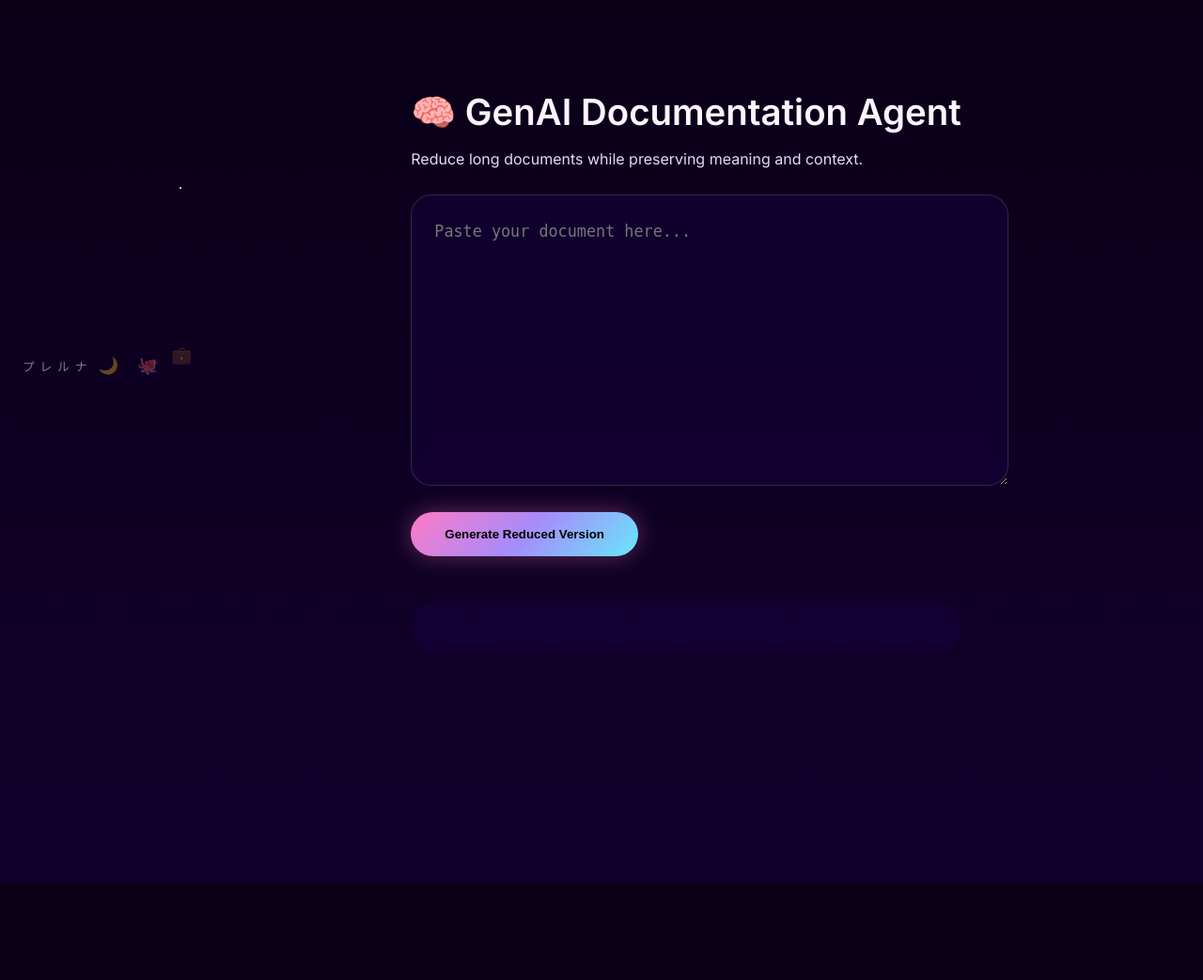
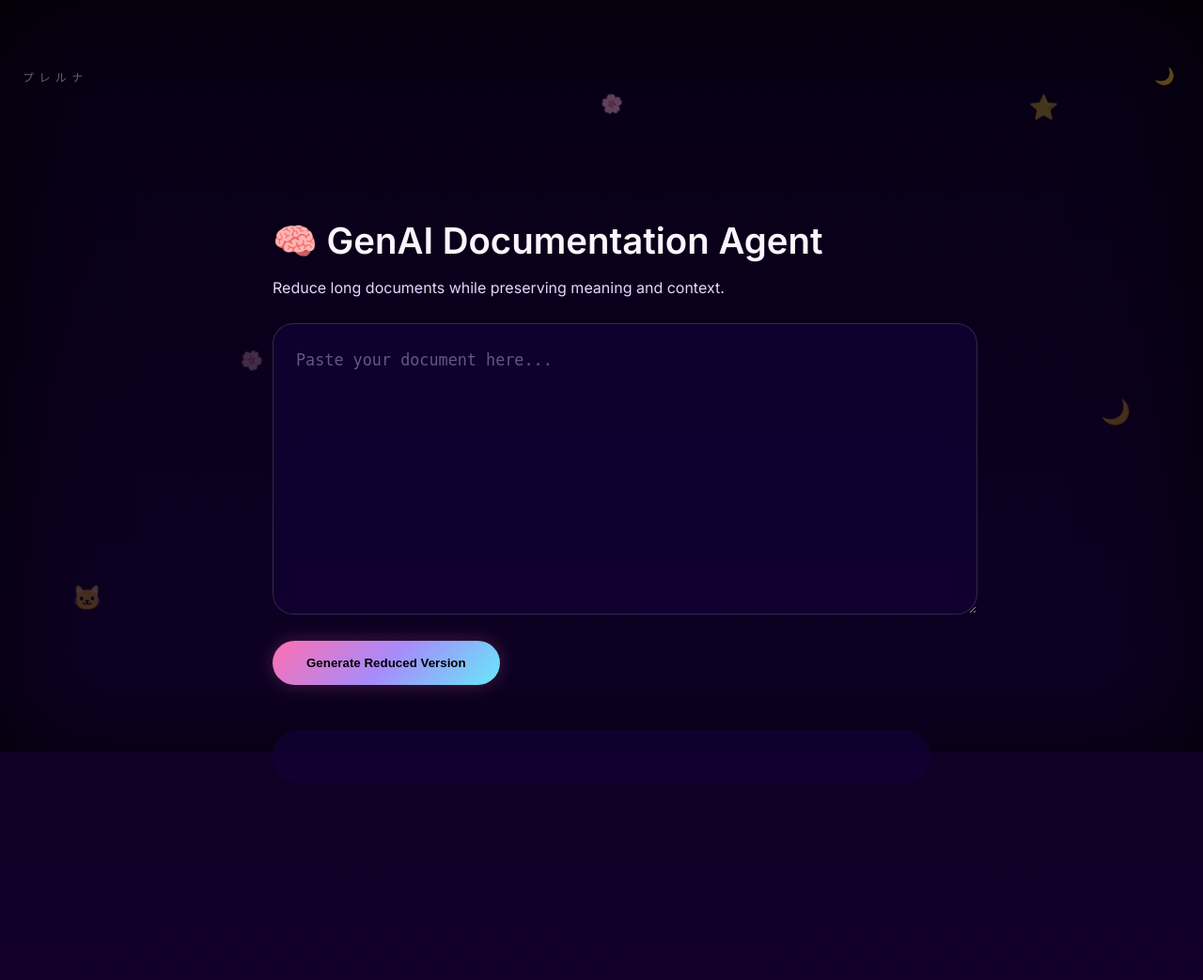
Before and after one commit to prerna-dixit/GenAI-for-GenZ, a Flask app: page / in a window 1280 px wide. Shown: the whole page at 94% size. Before the commit the page ends 940 px from the top, so only its background shows below. Run offline with Flask 3, Linux system fonts and the light colour scheme.

Commit message:
frontend edit

```diff
--- a/static/style.css
+++ b/static/style.css
@@ -1,77 +1,128 @@
 @import url('https://fonts.googleapis.com/css2?family=Inter:wght@400;500;600&display=swap');
 
-/* ---------- THEME TOKENS ---------- */
+/* ================================
+   🌙 THEME TOKENS (ANIME NIGHT)
+================================ */
 :root {
-  --bg: #0a0018;
+  --bg: #070014;
   --bg-2: #12002b;
   --card: rgba(20, 0, 60, 0.55);
   --text: #fdf4ff;
   --sub: #e9d5ff;
 
-  --pink: #ff7ac6;
+  --pink: #ff6fb1;
   --violet: #a78bfa;
   --cyan: #67e8f9;
-  --star: #fff;
+  --star: #ffffff;
 }
 
-[data-theme="light"] {
-  --bg: #fffdf7;
-  --bg-2: #fff0f8;
-  --card: rgba(255, 255, 255, 0.8);
-  --text: #3b0764;
-  --sub: #6b21a8;
-
-  --pink: #ff5fa2;
-  --violet: #c084fc;
-  --cyan: #7dd3fc;
-  --star: #ffd1dc;
-}
-
-/* ---------- BASE ---------- */
+/* ================================
+   🌌 BASE
+================================ */
 body {
   margin: 0;
   font-family: 'Inter', sans-serif;
   background:
-    radial-gradient(1px 1px at 20% 30%, var(--star), transparent 40%),
-    radial-gradient(1.5px 1.5px at 70% 60%, var(--star), transparent 40%),
-    radial-gradient(1px 1px at 40% 80%, var(--star), transparent 40%),
+    radial-gradient(1px 1px at 15% 25%, var(--star), transparent 40%),
+    radial-gradient(1.5px 1.5px at 80% 40%, var(--star), transparent 40%),
+    radial-gradient(1px 1px at 50% 75%, var(--star), transparent 40%),
     linear-gradient(180deg, var(--bg), var(--bg-2));
   color: var(--text);
   min-height: 100vh;
   padding: 70px 24px;
   overflow-x: hidden;
-  transition: all 0.6s ease;
 }
 
-/* ---------- FLOATING STARS ---------- */
-body::before {
+/* subtle vignette */
+body::after {
   content: "";
   position: fixed;
   inset: 0;
   pointer-events: none;
-  background-image:
-    radial-gradient(2px 2px at 15% 25%, var(--star) 40%, transparent 41%),
-    radial-gradient(1.5px 1.5px at 80% 40%, var(--star) 40%, transparent 41%),
-    radial-gradient(1px 1px at 50% 75%, var(--star) 40%, transparent 41%);
-  opacity: 0.5;
-  animation: twinkle 6s infinite alternate ease-in-out;
+  box-shadow: inset 0 0 120px rgba(0,0,0,0.8);
 }
 
-@keyframes twinkle {
-  from { opacity: 0.3; }
-  to { opacity: 0.8; }
+/* ================================
+   🌸 ANIME WORLD (BACKGROUND)
+================================ */
+.anime-layer {
+  position: fixed;
+  inset: 0;
+  pointer-events: none;
+  z-index: 0;
+  overflow: hidden;
 }
 
-/* ---------- LAYOUT ---------- */
-.container {
-  max-width: 880px;
-  margin: auto;
+/* ---------- STICKERS ---------- */
+.sticker {
+  position: absolute;
+  font-size: 1.6rem;
+  opacity: 0.25;
+  animation: floatSlow 8s ease-in-out infinite;
+}
+
+.sticker.cat {
+  bottom: 18%;
+  left: 6%;
+}
+
+.sticker.star {
+  top: 14%;
+  right: 12%;
+  animation-duration: 10s;
+}
+
+.sticker.moon {
+  top: 55%;
+  right: 6%;
+  animation-duration: 12s;
+}
+
+@keyframes floatSlow {
+  0%, 100% { transform: translateY(0); }
+  50% { transform: translateY(-18px); }
+}
+
+/* ---------- SAKURA FALL ---------- */
+.sakura {
+  position: absolute;
+  top: -10%;
+  left: 20%;
+  font-size: 1.2rem;
+  opacity: 0.35;
+  animation: sakuraFall 14s linear infinite;
+}
+
+.sakura.delay1 {
+  left: 50%;
+  animation-delay: 4s;
+}
+
+.sakura.delay2 {
+  left: 75%;
+  animation-delay: 7s;
+}
+
+@keyframes sakuraFall {
+  0% {
+    transform: translateY(0) rotate(0deg);
+    opacity: 0;
+  }
+  10% {
+    opacity: 0.4;
+  }
+  100% {
+    transform: translateY(120vh) rotate(360deg);
+    opacity: 0;
+  }
+}
+
+/* ================================
+   🧠 TOP BAR (SUBTLE IDENTITY)
+================================ */
+.top-bar {
   position: relative;
   z-index: 1;
-}
-
-/* ---------- TOP BAR ---------- */
-.top-bar {
   display: flex;
   justify-content: space-between;
   align-items: center;
@@ -79,46 +130,33 @@ body::before {
 }
 
 .japanese-name {
-  font-size: 0.8rem;
+  font-size: 0.75rem;
   letter-spacing: 0.45em;
-  opacity: 0.5;
+  opacity: 0.4;
 }
 
-/* ---------- EASTER EGG ICONS ---------- */
-.easter-eggs {
-  display: flex;
-  gap: 14px;
-  align-items: center;
-}
-
-.icon.ghost,
 #themeToggle {
-  font-size: 1.1rem;
-  opacity: 0.35;
   background: none;
   border: none;
   cursor: pointer;
+  font-size: 1.1rem;
+  opacity: 0.35;
   transition: opacity 0.3s ease, transform 0.3s ease;
 }
 
-.icon.ghost:hover,
 #themeToggle:hover {
   opacity: 0.9;
   transform: scale(1.15);
 }
 
-/* ---------- FLOATING ---------- */
-.float {
-  animation: drift 6s ease-in-out infinite;
-}
-
-.delay {
-  animation-delay: 2.5s;
-}
-
-@keyframes drift {
-  0%, 100% { transform: translateY(0); }
-  50% { transform: translateY(-16px); }
+/* ================================
+   📦 TOOL CARD
+================================ */
+.container {
+  position: relative;
+  z-index: 1;
+  max-width: 700px;
+  margin: 140px auto;
 }
 
 /* ---------- TEXT ---------- */
@@ -146,6 +184,10 @@ textarea {
   backdrop-filter: blur(10px);
 }
 
+textarea::placeholder {
+  color: rgba(233,213,255,0.4);
+}
+
 /* ---------- BUTTON ---------- */
 button[type="button"] {
   margin-top: 24px;
@@ -161,10 +203,11 @@ button[type="button"] {
   font-weight: 600;
   border: none;
   cursor: pointer;
-  box-shadow: 0 0 25px rgba(255,122,198,0.35);
+  box-shadow: 0 0 18px rgba(255,111,177,0.25);
+  transition: transform 0.25s ease;
 }
 
-button:hover {
+button[type="button"]:hover {
   transform: translateY(-3px) scale(1.04);
 }
 
--- a/templates/index.html
+++ b/templates/index.html
@@ -6,20 +6,27 @@
   <link rel="stylesheet" href="/static/style.css" />
 </head>
 <body>
-  <div class="sparkle-layer"></div>
 
-  <!-- top easter-egg bar -->
+  <!-- 🌸 ANIME WORLD (background, not UI) -->
+  <div class="anime-layer">
+    <span class="sticker cat">🐱</span>
+    <span class="sticker star">⭐</span>
+    <span class="sticker moon">🌙</span>
+
+    <span class="sakura">🌸</span>
+    <span class="sakura delay1">🌸</span>
+    <span class="sakura delay2">🌸</span>
+  </div>
+
+  <!-- top subtle identity -->
   <div class="top-bar">
     <span class="japanese-name">プレルナ</span>
 
-    <div class="actions easter-eggs">
-  <button id="themeToggle" title="Toggle theme">🌙</button>
-  <a href="#" class="icon ghost float">🐙</a>
-  <a href="#" class="icon ghost float delay">💼</a>
-</div>
+    <!-- ONLY theme toggle stays visible -->
+    <button id="themeToggle" title="Toggle theme">🌙</button>
+  </div>
 
-
-
+  <!-- actual tool -->
   <div class="container">
     <h1>🧠 GenAI Documentation Agent</h1>
     <p class="subtitle">
```
